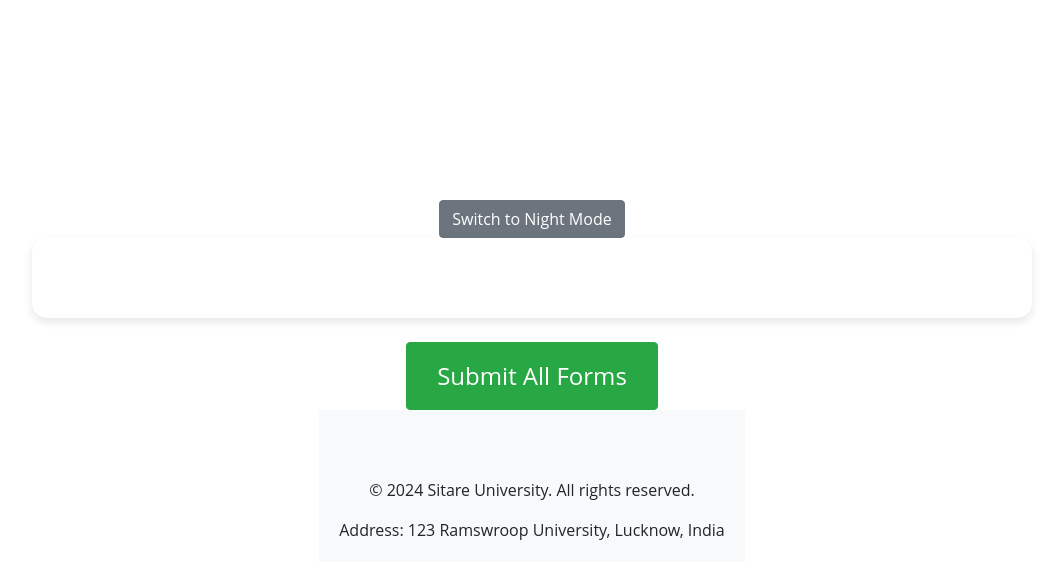
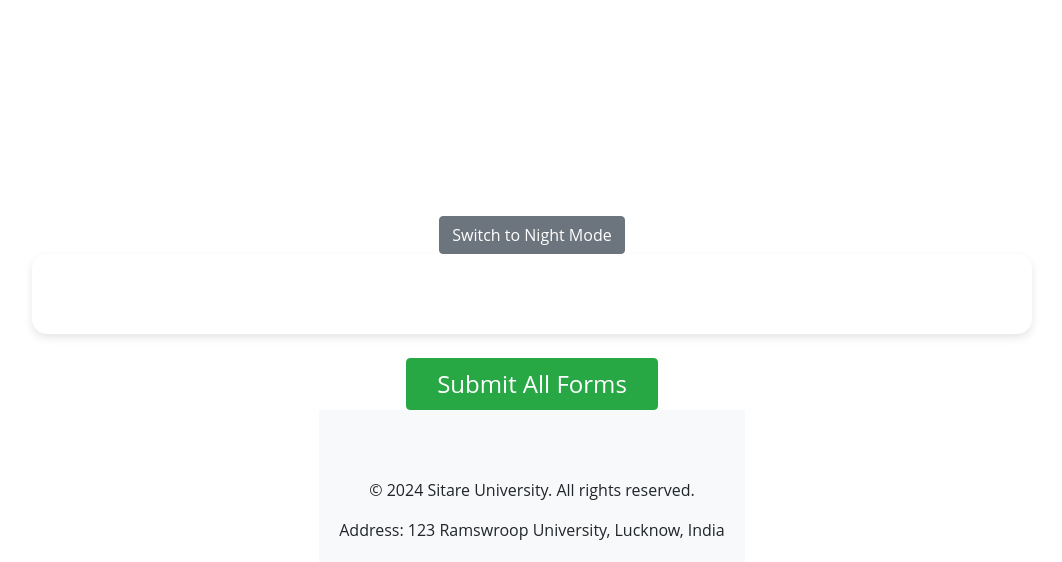
Before and after one commit to ajay-navodayan/Feedback_management_system, a Python web app: template templates/student_portal.html in a window 1280 px wide. Shown: the part 238-800 px from the top of the page, without its empty margins (108-1170 px from the left). Run offline with Jinja, Linux system fonts and the light colour scheme; the template is opened without the code that fills it, so the values that code supplies are empty; some libraries are stand-ins or nearby versions.

Commit message:
Update student_portal.html

```diff
--- a/templates/student_portal.html
+++ b/templates/student_portal.html
@@ -129,7 +129,7 @@
         #final-submit {
             background-color: #28a745;
             border-color: #28a745;
-            padding: 15px 30px;
+            padding: 7px 30px;
             font-size: 1.5rem;
             transition: background-color 0.3s ease;
         }
```
